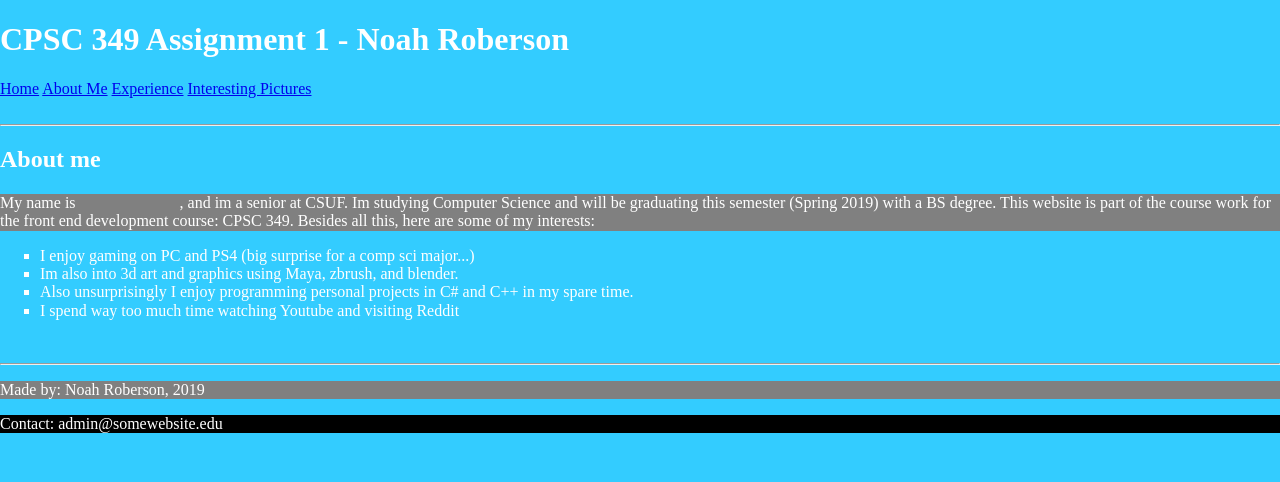
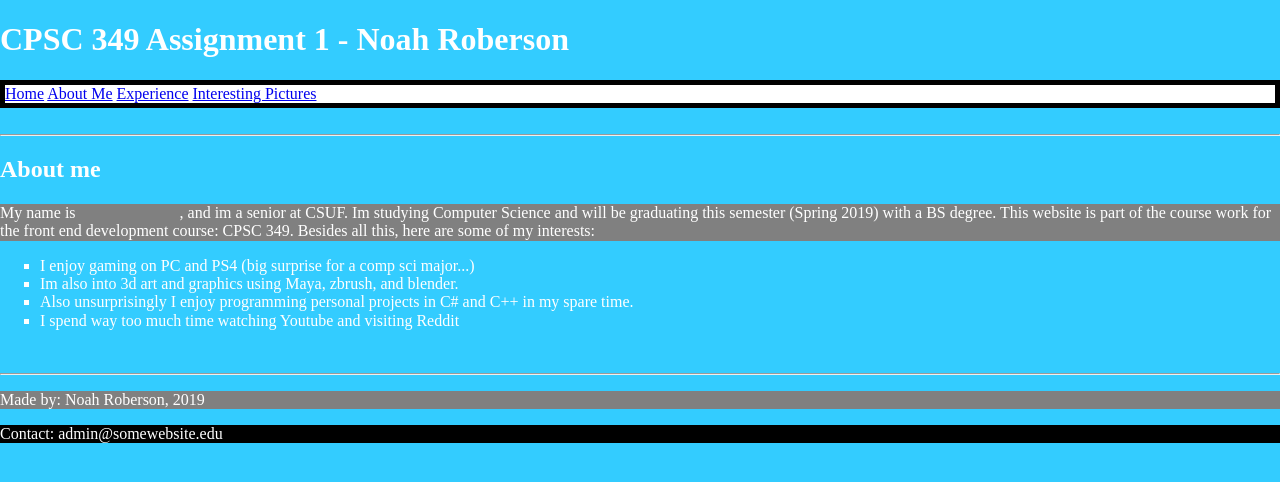
Before and after one commit to ncroberson/ncroberson.github.io, a plain HTML site: page aboutme.html in a window 1280 px wide. Drawn offline with Linux system fonts and the light colour scheme.

Commit message:
added styling to links, nav, border

```diff
--- a/style.css
+++ b/style.css
@@ -7,6 +7,11 @@ body
   color: white;
 
 }
+
+nav { border: 5px solid black;
+      background-color: white;}
+
+a:hover { color: red; }
 
 p:nth-of-type(even){ background-color: black;}
 p:nth-of-type(odd){ background-color: grey;}
```
